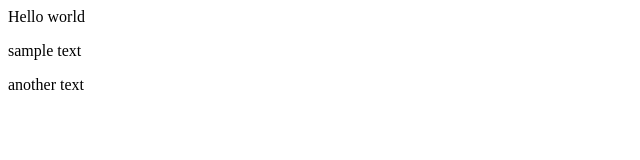
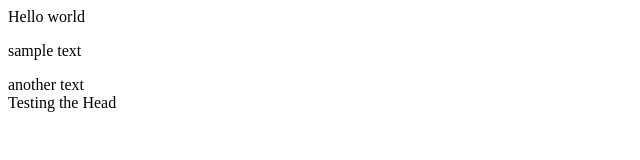
Before and after one commit to hizekiel/myappsample, a plain HTML site: page index.html in a window 1280 px wide. Shown: the whole page, without its empty margins (0-640 px from the left). Drawn offline with Linux system fonts and the light colour scheme.

Commit message:
head testing

```diff
--- a/index.html
+++ b/index.html
@@ -1,3 +1,4 @@
 <p>Hello world</p>
 <p>sample text</p>
 <div>another text</div>
+<div>Testing the Head</div>
```
